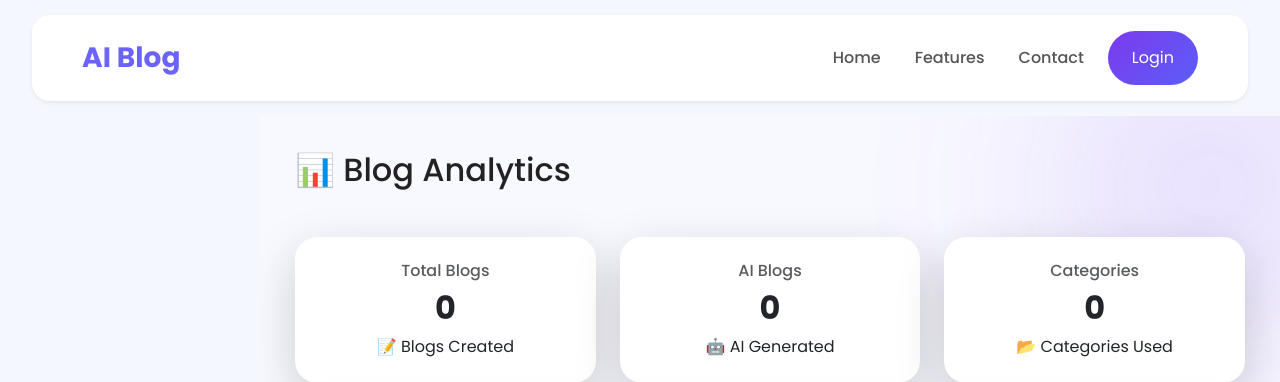
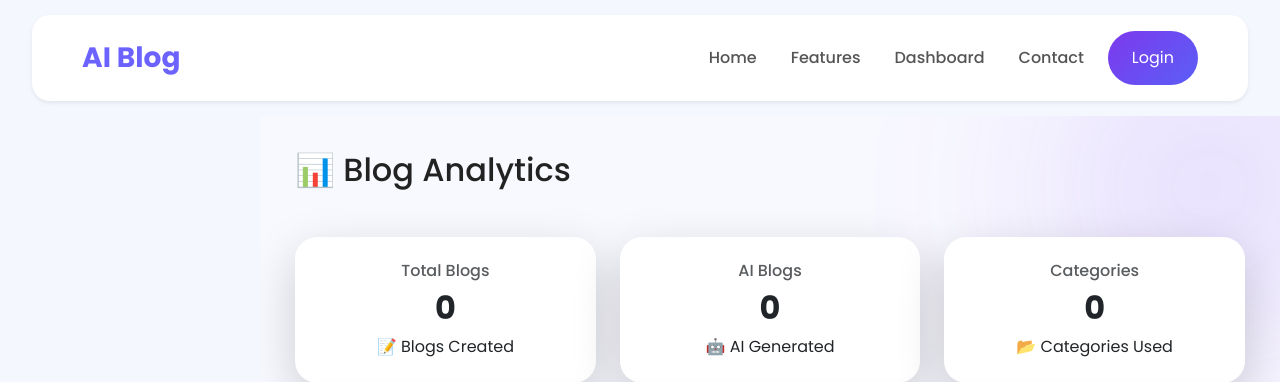
Before and after one commit to Snehal0227/AI-Blog-Generator, a Flask app: page /analytics in a window 1280 px wide. Shown: the top 382 px of the page. Run offline with Flask 3, Linux system fonts and the light colour scheme; data that the repository does not hold is empty.

Commit message:
Prepare Project for deployment

```diff
--- a/templates/base.html
+++ b/templates/base.html
@@ -49,6 +49,10 @@
                         <a class="nav-link" href="{{url_for('features')}}">Features</a>
                     </li>
 
+                    <li class="nav-item">
+                        <a class="nav-link" href="/dashboard">Dashboard</a>
+                    </li>
+
 
                     <li class="nav-item">
                         <a class="nav-link" href="{{url_for('contact')}}">Contact</a>
```
